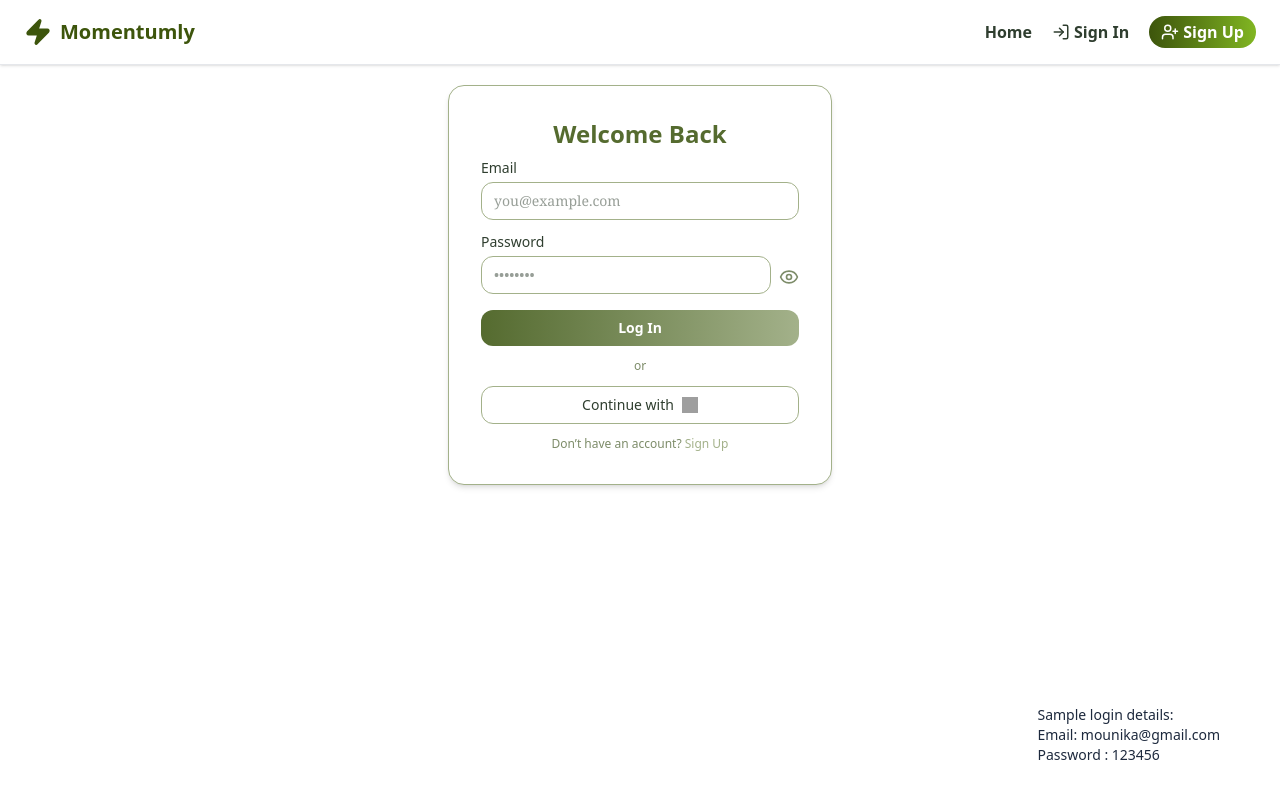
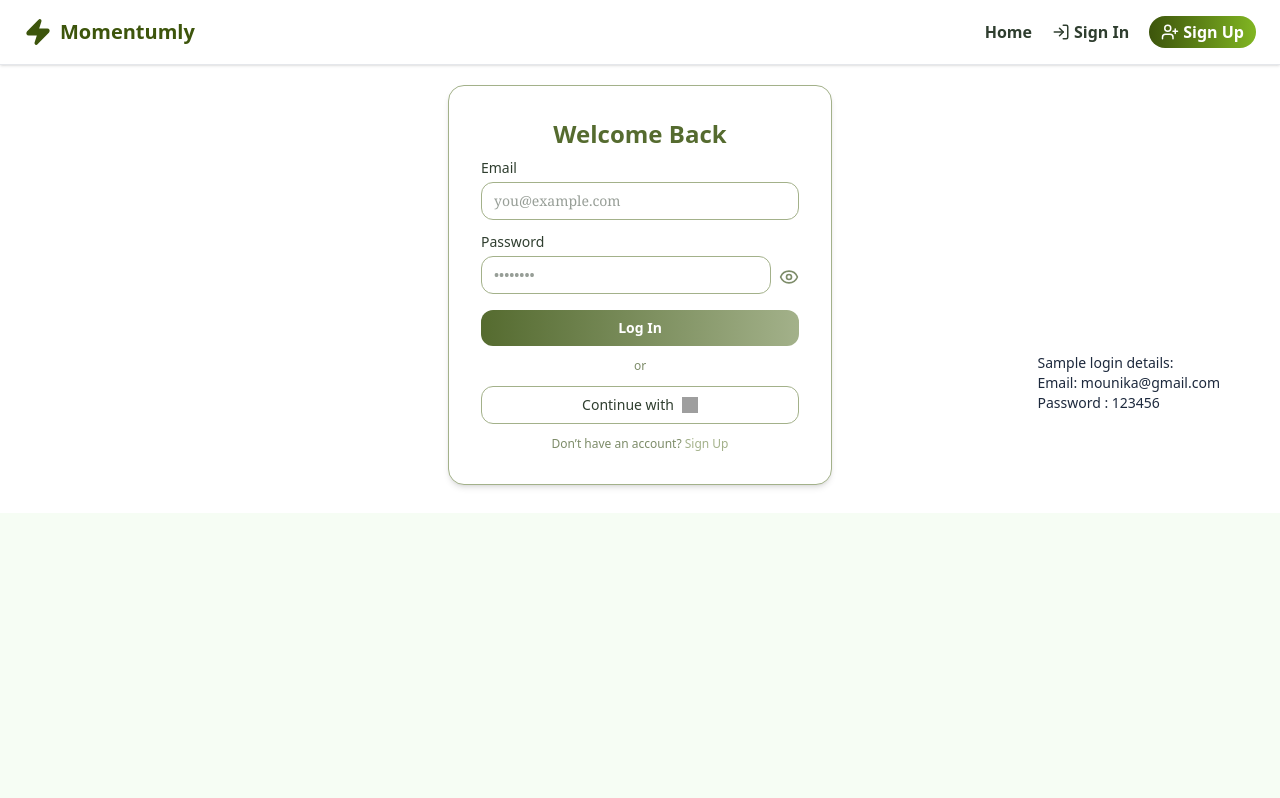
Before and after one commit to Mounika-chukkala/productivityApp, a React (Vite) app in the folder frontend/: page /signin in a window 1280 px wide. Shown: the top 798 px of the page. Built offline with nearby package versions, Linux system fonts and the light colour scheme; no server answers; grey boxes are pictures that could not be loaded.

Commit message:
Update AuthForm.jsx

```diff
--- a/frontend/src/pages/AuthForm.jsx
+++ b/frontend/src/pages/AuthForm.jsx
@@ -67,7 +67,7 @@ function AuthForm({ type }) {
   return (
     <motion.div
       key={location.pathname}
-      className="min-h-screen relative bg-[#FFFFFF] flex justify-center items-start py-5 px-4 font-sans text-[#2F3E2F]"
+      className="max-h-screen relative bg-[#FFFFFF] flex justify-center items-start py-5 px-4 font-sans text-[#2F3E2F]"
     >
        <div className=" absolute lg:right-15 lg:bottom-25 bottom-0 right-2">
       <p className="text-sm text-slate-800">Sample login details: </p>
```
